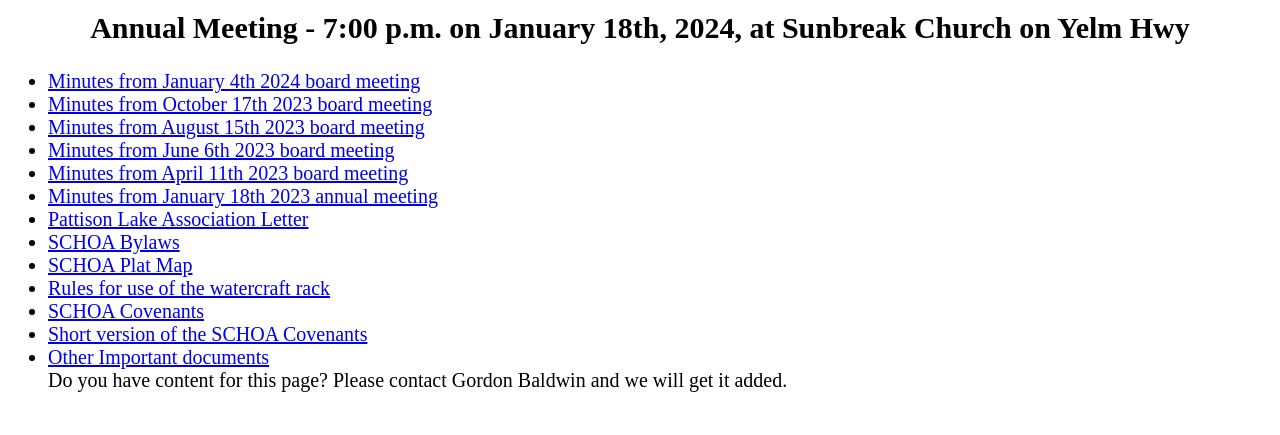
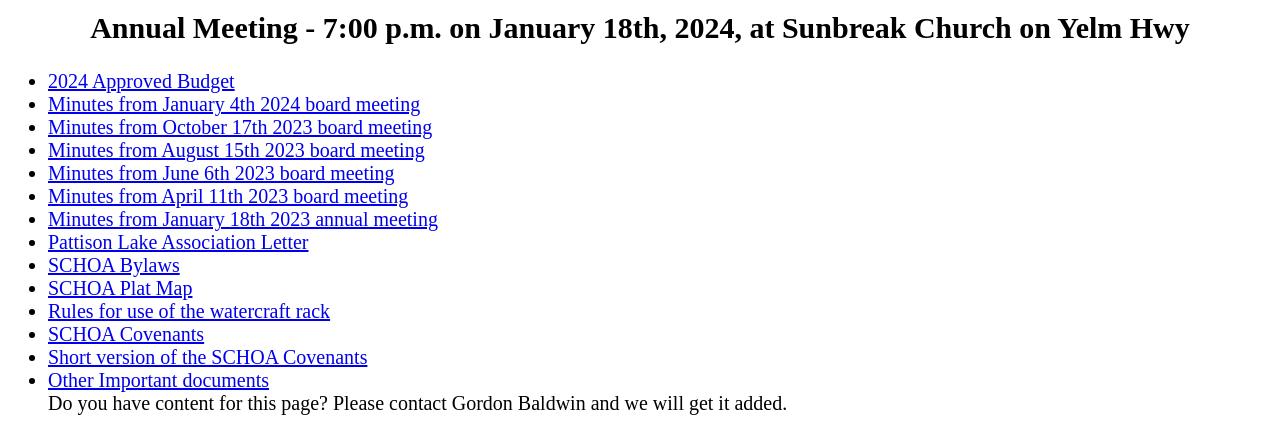
Before and after one commit to garumph/schoalacey, a plain HTML site: page index.html in a window 1280 px wide. Shown: the part 1074-1509 px from the top of the page. Before the commit the page ends 1486 px from the top, so only its background shows below. Drawn offline with Linux system fonts and the light colour scheme.

Commit message:
added budget

```diff
--- a/index.html
+++ b/index.html
@@ -17,6 +17,7 @@
 	  <img src=https://schoalacey.com/SC-night-wide.jpg width=100% align=center alt="South cove at sunset">
 	  <h2>Annual Meeting - 7:00 p.m. on January 18th, 2024, at Sunbreak Church on Yelm Hwy</h2>
 	  <ul>
+		  <li><a href="https://schoalacey.com/2024-SCHOA-Budget.pdf">2024 Approved Budget</a><br></li>
 		  <li><a href="https://schoalacey.com/SCHOA-minutes-Jan-4-2024.html">Minutes from January 4th 2024 board meeting</a><br></li>
 		  <li><a href="https://schoalacey.com/Minutes-Oct-17-2023.html">Minutes from October 17th 2023 board meeting</a><br></li>
 		  <li><a href="https://schoalacey.com/meeting20230815.html">Minutes from August 15th 2023 board meeting</a><br></li>
```
Also changed, not shown: 1 other file.
